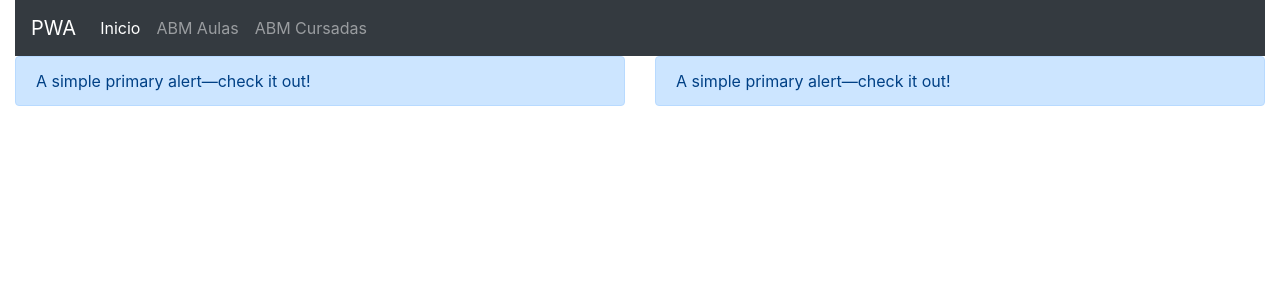
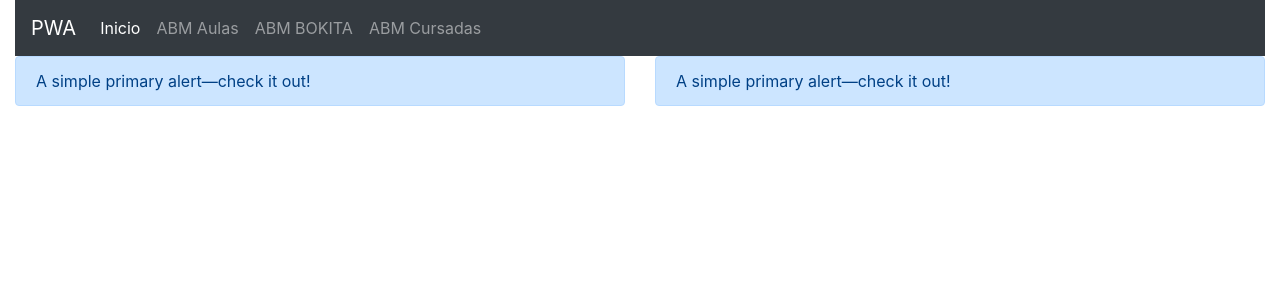
Before and after one commit to GmaMontero/pwa, a PHP site: page / in a window 1280 px wide. Shown: the top 300 px of the page. Run offline with PHP 8.4, Linux system fonts and the light colour scheme.

Commit message:
Update index.php

```diff
--- a/index.php
+++ b/index.php
@@ -33,6 +33,9 @@
                     <a class="nav-link" href="#">ABM Aulas</a>
                 </li>
                 <li class="nav-item">
+                    <a class="nav-link" href="#">ABM BOKITA</a>
+                </li>
+                <li class="nav-item">
                     <a class="nav-link" href="#">ABM Cursadas</a>
                 </li>
             </ul>
```
